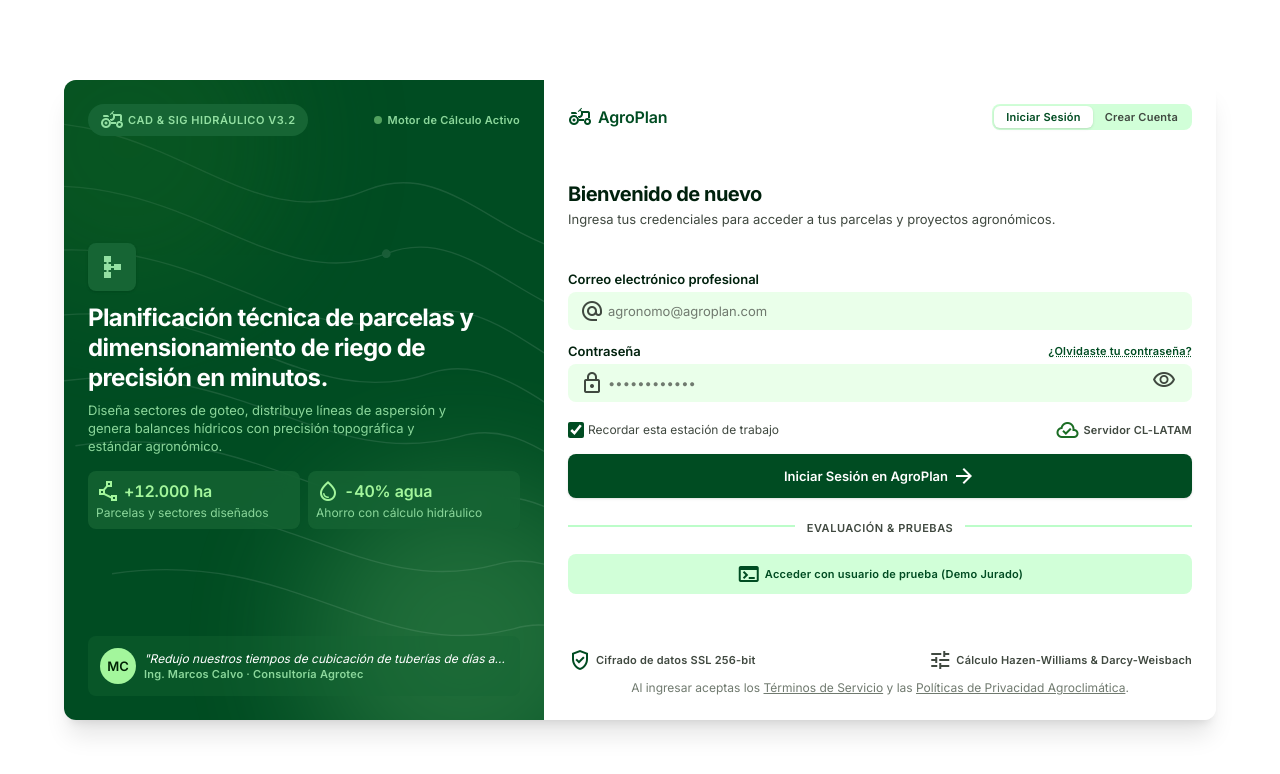
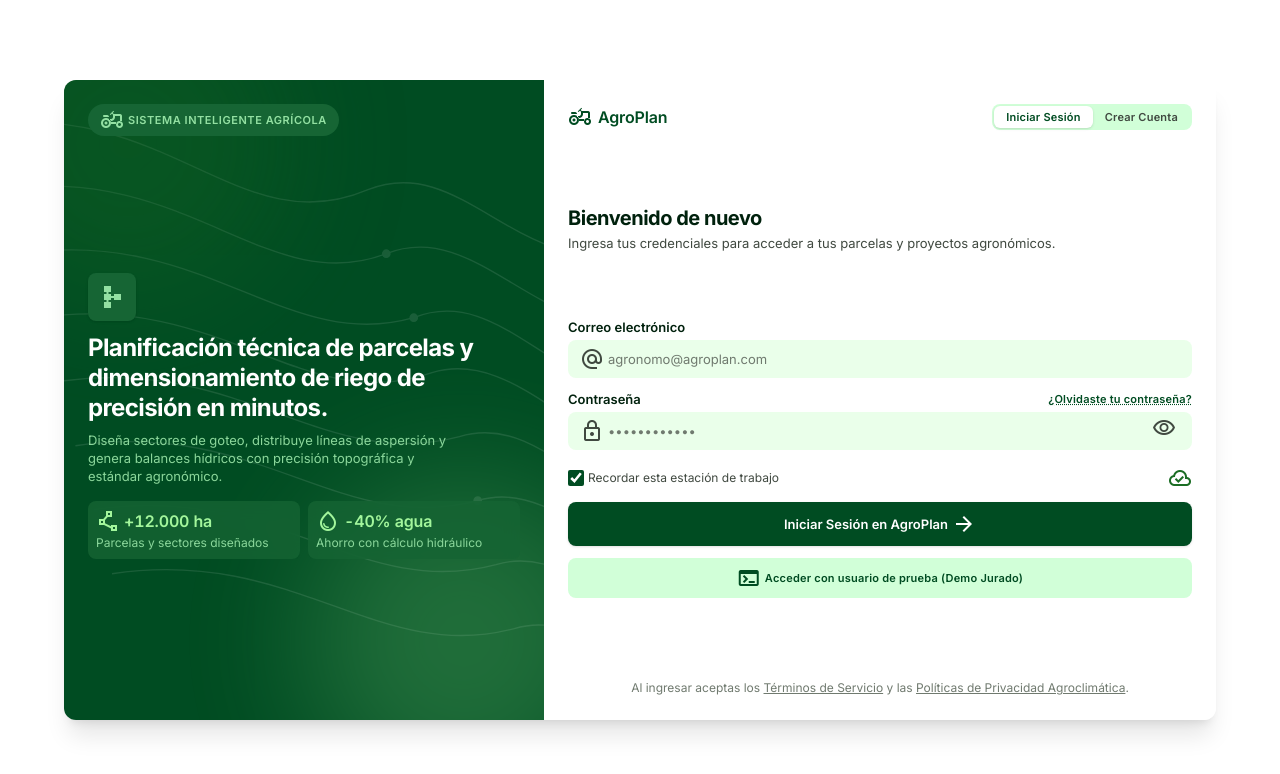
Before and after one commit to JeffersonQuin/AgroPlan, an Angular app in the folder frontend/: page /login in a window 1280 px wide. Shown: the top 774 px of the page. Built offline with nearby package versions, Linux system fonts and the light colour scheme.

Commit message:
auth-grammatics

```diff
--- a/frontend/src/app/features/auth/login-form.html
+++ b/frontend/src/app/features/auth/login-form.html
@@ -21,9 +21,7 @@
   }
 
   <div class="flex flex-col gap-space-xs">
-    <label class="text-label-md text-on-surface" for="input-email">
-      Correo electrónico profesional
-    </label>
+    <label class="text-label-md text-on-surface" for="input-email"> Correo electrónico </label>
     <div class="relative flex items-center">
       <span
         class="material-symbols-outlined absolute left-3 text-on-surface-variant text-[18px]"
@@ -67,7 +65,6 @@
       <span class="material-symbols-outlined text-[14px] text-secondary" aria-hidden="true"
         >cloud_done</span
       >
-      <span class="text-label-sm">Servidor CL-LATAM</span>
     </div>
   </div>
 
@@ -87,17 +84,6 @@
 
   <p class="sr-only" role="status" aria-live="polite">{{ statusAnnouncement() }}</p>
 
-  <div class="relative my-space-xs text-center">
-    <div class="absolute inset-0 flex items-center">
-      <div class="w-full bg-surface-container h-0.5"></div>
-    </div>
-    <span
-      class="relative px-space-md bg-surface-container-lowest text-label-sm text-on-surface-variant uppercase tracking-wider"
-    >
-      Evaluación &amp; Pruebas
-    </span>
-  </div>
-
   <button
     class="w-full py-2 px-space-md rounded-lg bg-surface-container-low hover:bg-surface-container text-primary text-label-sm flex items-center justify-center gap-space-xs transition-colors"
     type="button"
--- a/frontend/src/app/features/auth/login-hero.html
+++ b/frontend/src/app/features/auth/login-hero.html
@@ -33,11 +33,7 @@
     class="inline-flex items-center gap-space-xs px-space-md py-space-xs rounded-full bg-primary-container text-on-primary-container"
   >
     <span class="material-symbols-outlined text-[16px]" aria-hidden="true">agriculture</span>
-    <span class="text-label-sm uppercase tracking-wider">CAD &amp; SIG Hidráulico v3.2</span>
-  </div>
-  <div class="flex items-center gap-1.5 text-primary-fixed-dim">
-    <span class="inline-block w-2 h-2 rounded-full bg-secondary-fixed animate-pulse"></span>
-    <span class="text-label-sm">Motor de Cálculo Activo</span>
+    <span class="text-label-sm uppercase tracking-wider">SISTEMA INTELIGENTE AGRÍCOLA</span>
   </div>
 </div>
 
@@ -53,7 +49,9 @@
     >
   </div>
 
-  <p class="text-headline-xl text-surface-container-lowest leading-tight tracking-tight mb-space-sm">
+  <p
+    class="text-headline-xl text-surface-container-lowest leading-tight tracking-tight mb-space-sm"
+  >
     Planificación técnica de parcelas y dimensionamiento de riego de precisión en minutos.
   </p>
   <p class="text-body-md text-primary-fixed-dim max-w-sm">
@@ -67,37 +65,14 @@
         <span class="material-symbols-outlined text-[16px]" aria-hidden="true">polyline</span>
         <span class="text-headline-md tabular-nums">+12.000 ha</span>
       </div>
-      <p class="text-body-sm text-primary-fixed-dim leading-snug">
-        Parcelas y sectores diseñados
-      </p>
+      <p class="text-body-sm text-primary-fixed-dim leading-snug">Parcelas y sectores diseñados</p>
     </div>
     <div class="p-space-sm rounded-lg bg-primary-container/80 backdrop-blur-sm">
       <div class="flex items-center gap-space-xs text-secondary-fixed mb-0.5">
         <span class="material-symbols-outlined text-[16px]" aria-hidden="true">water_drop</span>
         <span class="text-headline-md tabular-nums">-40% agua</span>
       </div>
-      <p class="text-body-sm text-primary-fixed-dim leading-snug">
-        Ahorro con cálculo hidráulico
-      </p>
+      <p class="text-body-sm text-primary-fixed-dim leading-snug">Ahorro con cálculo hidráulico</p>
     </div>
   </div>
 </div>
-
-<div class="relative z-10 pt-space-md bg-primary-container/40 p-space-md rounded-lg">
-  <div class="flex items-center gap-space-sm">
-    <div
-      class="w-9 h-9 shrink-0 rounded-full bg-secondary-fixed text-on-secondary-fixed flex items-center justify-center text-label-md"
-      aria-hidden="true"
-    >
-      MC
-    </div>
-    <div class="min-w-0">
-      <p class="text-body-sm text-surface-container-lowest italic truncate">
-        "Redujo nuestros tiempos de cubicación de tuberías de días a 20 minutos."
-      </p>
-      <p class="text-label-sm text-primary-fixed-dim">
-        Ing. Marcos Calvo · Consultoría Agrotec
-      </p>
-    </div>
-  </div>
-</div>
--- a/frontend/src/app/features/auth/login-panel.html
+++ b/frontend/src/app/features/auth/login-panel.html
@@ -48,25 +48,13 @@
     <div class="min-w-0">
       <p class="text-label-sm text-primary font-semibold">Credenciales del Jurado cargadas</p>
       <p class="text-body-sm text-on-surface-variant">
-        Listo para ingresar al proyecto piloto 'Fundo Los Olivos - Sector B (14.8 ha)'.
+        Listo para ingresar al proyecto piloto 'AgroPlan'.
       </p>
     </div>
   </div>
 }
 
 <div class="mt-space-md pt-space-md flex flex-col gap-space-xs">
-  <div class="flex items-center justify-between text-label-sm text-on-surface-variant">
-    <span class="flex items-center gap-1">
-      <span class="material-symbols-outlined text-[14px] text-primary" aria-hidden="true"
-        >verified_user</span
-      >
-      Cifrado de datos SSL 256-bit
-    </span>
-    <span class="flex items-center gap-1">
-      <span class="material-symbols-outlined text-[14px]" aria-hidden="true">tune</span>
-      Cálculo Hazen-Williams &amp; Darcy-Weisbach
-    </span>
-  </div>
   <p class="text-body-sm text-outline text-center mt-1">
     Al ingresar aceptas los
     <a class="underline hover:text-primary" href="#">Términos de Servicio</a> y las
--- a/frontend/src/app/features/register/components/register-form/register-form.html
+++ b/frontend/src/app/features/register/components/register-form/register-form.html
@@ -153,9 +153,7 @@
       Acepto los
       <a class="text-primary text-label-sm hover:underline" href="#">términos de servicio</a>,
       responsabilidades de cálculo y las
-      <a class="text-primary text-label-sm hover:underline" href="#"
-        >políticas de uso agronómico</a
-      >
+      <a class="text-primary text-label-sm hover:underline" href="#">políticas de uso agronómico</a>
       de AgroPlan.
     </label>
   </div>
```
